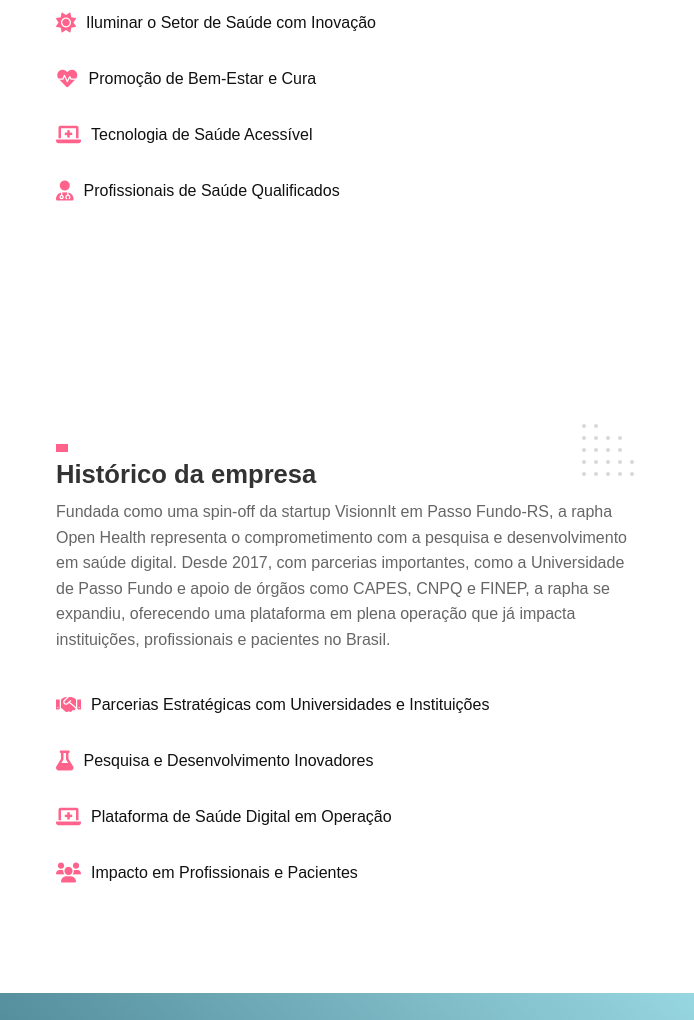
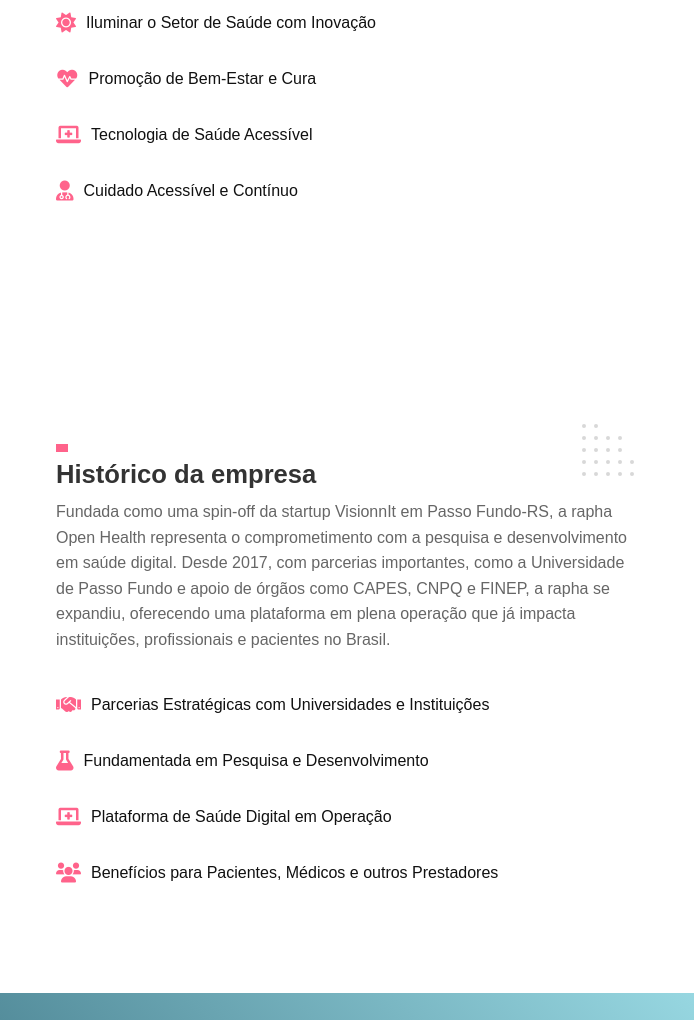
Before and after one commit to iamluhmrt/open-health, a plain HTML site: page nossahistoria.html in a window 1280 px wide. Shown: the part 584-1604 px from the top of the page, 586-1280 px from the left. Drawn offline with Linux system fonts and the light colour scheme.

Commit message:
chore: "update Nossa historia"

```diff
--- a/nossahistoria.html
+++ b/nossahistoria.html
@@ -186,7 +186,7 @@
                     <li><i class="fas fa-sun"></i> Iluminar o Setor de Saúde com Inovação</li>
                     <li><i class="fas fa-heartbeat"></i> Promoção de Bem-Estar e Cura</li>
                     <li><i class="fas fa-laptop-medical"></i> Tecnologia de Saúde Acessível</li>
-                    <li><i class="fas fa-user-md"></i> Profissionais de Saúde Qualificados</li>
+                    <li><i class="fas fa-user-md"></i> Cuidado Acessível e Contínuo</li>
                 </ul>
             </div>
         </div>
@@ -200,9 +200,9 @@
                 <p>Fundada como uma spin-off da startup VisionnIt em Passo Fundo-RS, a rapha Open Health representa o comprometimento com a pesquisa e desenvolvimento em saúde digital. Desde 2017, com parcerias importantes, como a Universidade de Passo Fundo e apoio de órgãos como CAPES, CNPQ e FINEP, a rapha se expandiu, oferecendo uma plataforma em plena operação que já impacta instituições, profissionais e pacientes no Brasil.</p>
                 <ul>
                     <li><i class="fas fa-handshake"></i> Parcerias Estratégicas com Universidades e Instituições</li>
-                    <li><i class="fas fa-flask"></i> Pesquisa e Desenvolvimento Inovadores</li>
+                    <li><i class="fas fa-flask"></i> Fundamentada em Pesquisa e Desenvolvimento</li>
                     <li><i class="fas fa-laptop-medical"></i> Plataforma de Saúde Digital em Operação</li>
-                    <li><i class="fas fa-users"></i> Impacto em Profissionais e Pacientes</li>
+                    <li><i class="fas fa-users"></i> Benefícios para Pacientes, Médicos e outros Prestadores</li>
                 </ul>
             </div>
         </div>
```
